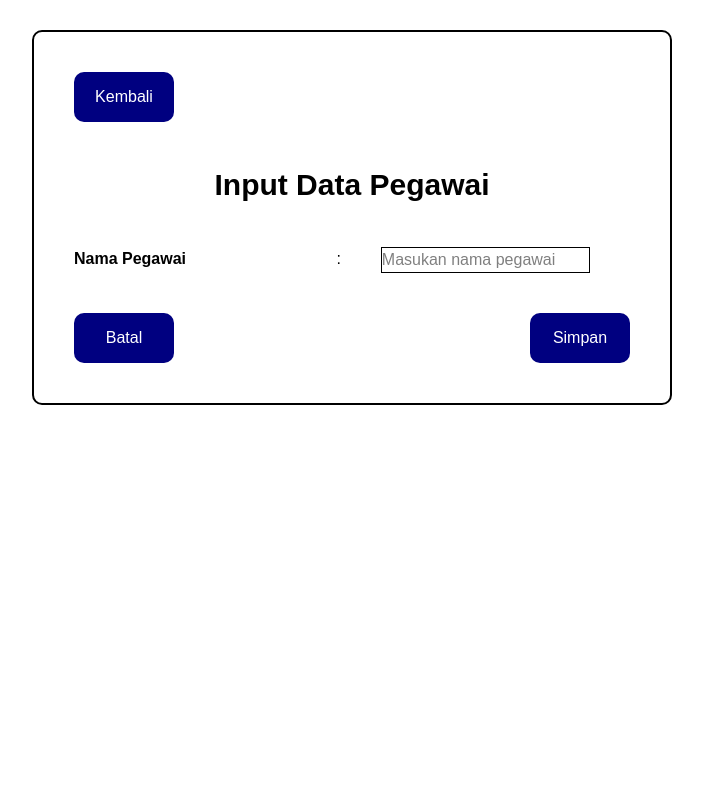
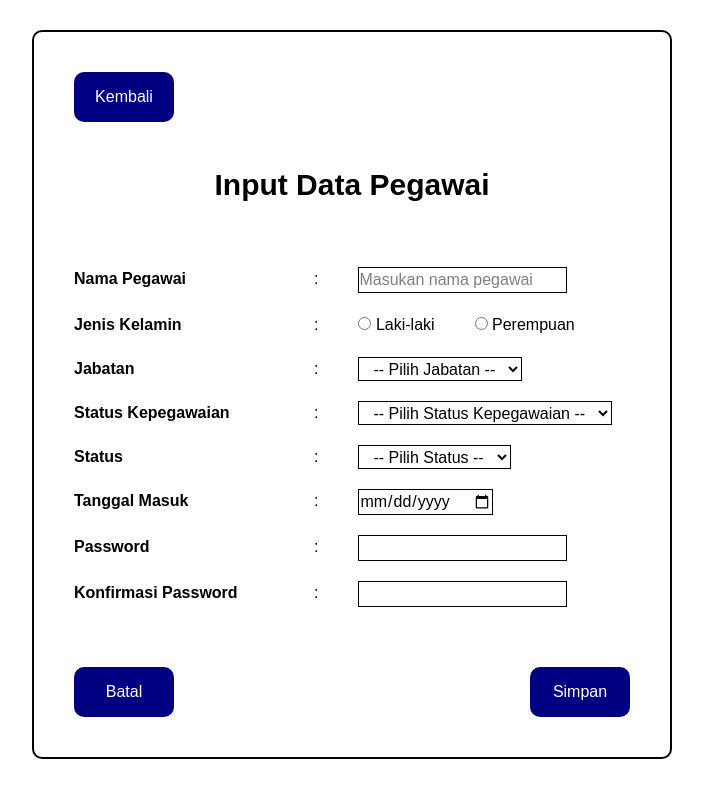
Before and after one commit to greysiana/osec, a Laravel app: page /admin/data-pegawai/input-pegawai in a window 1280 px wide. Shown: the whole page, without its empty margins (288-991 px from the left). Run offline with Laravel 12, Linux system fonts and the light colour scheme; data that the repository does not hold is empty; style sheets or scripts are compiled from the project's sources.

Commit message:
Update Create Data Pegawai

```diff
--- a/app/Http/Controllers/PegawaiController.php
+++ b/app/Http/Controllers/PegawaiController.php
@@ -3,15 +3,18 @@
 namespace App\Http\Controllers;
 use Illuminate\Http\Request;
 use App\Models\Pegawai;
+use App\Models\Jabatan;
+use Illuminate\Support\Facades\Hash;
 
 class PegawaiController extends Controller
 {
     public function index()
     {
-        $pegawai = Pegawai::select(
+        $pegawai = Pegawai::with('jabatan')
+        ->select(
             'nama',
             'username',
-            'jabatan',
+            'id_jabatan',
             'status'
         )->get();
         $pegawaiTetap = Pegawai::where('status_kepegawaian','tetap')->count();
@@ -22,13 +25,41 @@ class PegawaiController extends Controller
 
     public function create()
     {
-        return view('admin.data-pegawai.input-pegawai');
+        $jabatan = Jabatan::all();
+        return view('admin.data-pegawai.input-pegawai', compact('jabatan'));
     }
 
     public function store(Request $request)
     {
         $request->validate([
             'nama' => 'required|string|max:100',
+            'jenis_kelamin' => 'required|in:Laki-laki,Perempuan',
+            'id_jabatan' => 'required|exists:jabatan,id_jabatan',
+            'status_kepegawaian' => 'required|in:tetap,kontrak,magang',
+            'status' => 'required|in:aktif,tidak_aktif',
+            'tanggal_masuk' => 'required|date',
+            'password' => 'required|string|min:8|confirmed',
         ]);
+
+        $pegawaiTerakhir = Pegawai::orderBy('id_pegawai','desc')->first();
+        $nomor = $pegawaiTerakhir ? (int) substr($pegawaiTerakhir->kode_pegawai, 4) + 1 : 1;
+        $kodePegawai = 'PGWC' . str_pad($nomor, 3, '0', STR_PAD_LEFT);
+
+        $namaDepan = strtolower(explode(' ', trim($request->nama))[0]);
+        $username = $namaDepan . str_pad($nomor,3,'0', STR_PAD_LEFT);
+
+        Pegawai::create([
+            'nama' => $request->nama,
+            'jenis_kelamin' => $request->jenis_kelamin,
+            'id_jabatan' => $request->id_jabatan,
+            'kode_pegawai' => $kodePegawai,
+            'username' => $username,
+            'status_kepegawaian' => $request->status_kepegawaian,
+            'status' => $request->status,
+            'tanggal_masuk' => $request->tanggal_masuk,
+            'password' => Hash::make($request->password),
+        ]);
+
+        return redirect()->route('admin.data-pegawai')->with('success', 'Data pegawai berhasil ditambahkan.');
     }
 }
--- /dev/null
+++ b/app/Models/Jabatan.php
@@ -0,0 +1,23 @@
+<?php
+
+namespace App\Models;
+
+use Illuminate\Database\Eloquent\Model;
+
+class Jabatan extends Model
+{
+    protected $table = 'jabatan';
+    protected $primaryKey = 'id_jabatan';
+    protected $fillable = [
+        'nama_jabatan'
+    ];
+
+    public function pegawai()
+    {
+        return $this->hashMany(
+            Pegawai::class,
+            'id_jabatan',
+            'id_jabatan'
+        );
+    }
+}
--- a/resources/css/admin/data-pegawai/input-pegawai.css
+++ b/resources/css/admin/data-pegawai/input-pegawai.css
@@ -4,6 +4,9 @@
     padding: 40px;
     border-radius: 10px;
     margin: 30px auto;
+    display: flex;
+    flex-direction: column;
+    gap: 20px;
 }
 .container-input-pegawai .header button{
     background: navy;
@@ -45,6 +48,16 @@
     color: white;
     cursor: pointer;
 }
+.container-input-pegawai .form-group .pilihan_jk{
+    font-weight: normal;
+}
+.container-input-pegawai .form-group select{
+    border: 1px solid black;
+    padding: 0 10px;
+}
+.container-input-pegawai .form-group label{
+    width: 200px;
+}
 
 @media screen and (max-width: 768px) {
     .container-input-pegawai{
@@ -69,4 +82,7 @@
     .container-input-pegawai .form-group span{
         display: none;
     }
+    .container-input-pegawai .form-group label{
+        width: 100%;
+    }
 }
--- a/resources/views/admin/data-pegawai.blade.php
+++ b/resources/views/admin/data-pegawai.blade.php
@@ -59,7 +59,7 @@
                                 <td>{{$loop->iteration}}</td>
                                 <td>{{$data->nama}}</td>
                                 <td>{{$data->username}}</td>
-                                <td>{{$data->jabatan}}</td>
+                                <td>{{$data->jabatan->nama_jabatan ?? '-' }}</td>
                                 <td>{{$data->status}}</td>
                             </tr>
                         @endforeach
--- a/resources/views/admin/data-pegawai/input-pegawai.blade.php
+++ b/resources/views/admin/data-pegawai/input-pegawai.blade.php
@@ -8,20 +8,83 @@
         @vite(['resources/css/app.css','resources/js/app.js'])
     </head>
     <body>
+        <form action="{{route('pegawai.store')}}" method="POST">
+            @csrf
             <div class="container-input-pegawai">
                 <div class="header">
+                    <a href="{{route('admin.data-pegawai')}}">
                         <button class="btn-kembali">Kembali</button>
+                    </a>
                     <h2>Input Data Pegawai</h2>
                 </div>
                 <div class="form-group">
-                <label for="nama">Nama Pegawai</label>
+                    <label for="nama" class="nama_pegawai">Nama Pegawai</label>
                     <span>:</span>
                     <input type="text" id="nama" name="nama" placeholder="Masukan nama pegawai" maxlength="100" required>
                 </div>
-            <div class="aksi">
-                <button class="btn-batal">Batal</button>
-                <button class="btn-simpan">Simpan</button>
+                <div class="form-group">
+                    <label for="">Jenis Kelamin</label>
+                    <span>:</span>
+                    <div>
+                        <input type="radio" name="jenis_kelamin" value="Laki-laki" {{ old('jenis_kelamin') == 'Laki-laki' ? 'checked' : ''}}>
+                        <label for="" class="pilihan_jk">Laki-laki</label>
+                    </div>
+                    <div>
+                        <input type="radio" name="jenis_kelamin" value="Perempuan" {{ old('jenis_kelamin') == 'Perempuan' ? 'checked' : ''}}>
+                        <label for="" class="pilihan_jk">Perempuan</label>
                     </div>
                 </div>
+                <div class="form-group">
+                    <label for="">Jabatan</label>
+                    <span>:</span>
+                    <select name="id_jabatan" id="id_jabatan">
+                        <option value="">-- Pilih Jabatan --</option>
+                        @foreach($jabatan as $data)
+                            <option value="{{$data->id_jabatan}}" {{old('id_jabatan') == $data->id_jabatan ? 'selected' : ''}}>
+                                {{$data->nama_jabatan}}
+                            </option>
+                        @endforeach
+                    </select>
+                </div>
+                <div class="form-group">
+                    <label for="">Status Kepegawaian</label>
+                    <span>:</span>
+                    <select name="status_kepegawaian" id="status_kepegawaian">
+                        <option value="">-- Pilih Status Kepegawaian --</option>
+                        <option value="tetap" {{old('status_kepegawaian') == 'tetap' ? 'selected' : ''}}>Pegawai Tetap</option>
+                        <option value="kontrak" {{old('status_kepegawaian') == 'kontrak' ? 'selected' : ''}}>Pegawai Kontrak</option>
+                        <option value="magang" {{old('status_kepegawaian') == 'magang' ? 'selected' : ''}}>Pegawai Magang</option>
+                    </select>
+                </div>
+                <div class="form-group">
+                    <label for="">Status</label>
+                    <span>:</span>
+                    <select name="status" id="status">
+                        <option value="">-- Pilih Status --</option>
+                        <option value="aktif" {{old('status') == 'aktif' ? 'selected' : ''}}>Aktif</option>
+                        <option value="tidak_aktif" {{old('status') == 'tidak_aktif' ? 'selected' : ''}}>Tidak Aktif</option>
+                    </select>
+                </div>
+                <div class="form-group">
+                    <label for="">Tanggal Masuk</label>
+                    <span>:</span>
+                    <input type="date" name="tanggal_masuk" id="tanggal_masuk" value="{{old('tanggal_masuk')}}">
+                </div>
+                <div class="form-group">
+                    <label for="">Password</label>
+                    <span>:</span>
+                    <input type="password" name="password" id="password">
+                </div>
+                <div class="form-group">
+                    <label for="">Konfirmasi Password</label>
+                    <span>:</span>
+                    <input type="password" name="password_confirmation" id="password_confirmation" required>
+                </div>
+                <div class="aksi">
+                    <button class="btn-batal" type="reset">Batal</button>
+                    <button class="btn-simpan" type="submit">Simpan</button>
+                </div>
+            </div>
+        </form>
     </body>
 </html>
--- a/routes/web.php
+++ b/routes/web.php
@@ -17,6 +17,7 @@ Route::post('/login', [LoginController::class, 'login'])
 // Data pegawai
 Route::get('/admin/data-pegawai', [PegawaiController::class, 'index'])->name('admin.data-pegawai');
 Route::get('/admin/data-pegawai/input-pegawai', [PegawaiController::class, 'create'])->name('pegawai.create');
+Route::post('/admin/data-pegawai/simpan-pegawai', [PegawaiController::class, 'store'])->name('pegawai.store');
 
 // Logout
 Route::post('/logout', [LoginController::class, 'logout'])
```
Also changed, not shown: app/Http/Controllers/LoginController.php (+9 -3 lines), app/Models/Pegawai.php (+15 -3 lines), database/migrations/2026_11_10_094342_create_pegawai_table.php, database/migrations/2026_11_19_072508_create_jabatan_table.php. Lines whose indentation alone changed are shown as unchanged.
